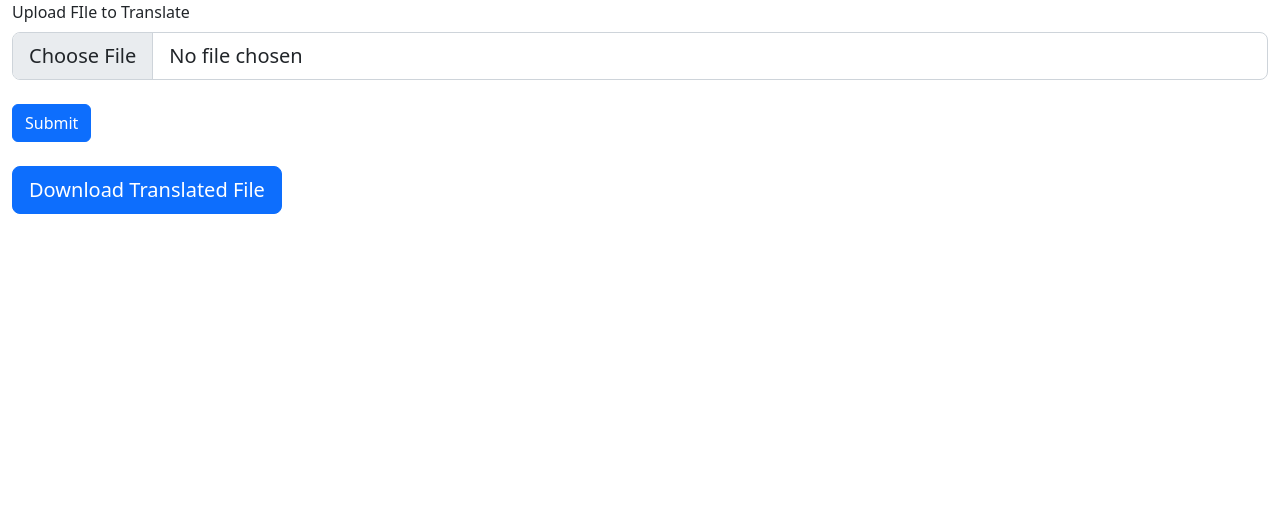
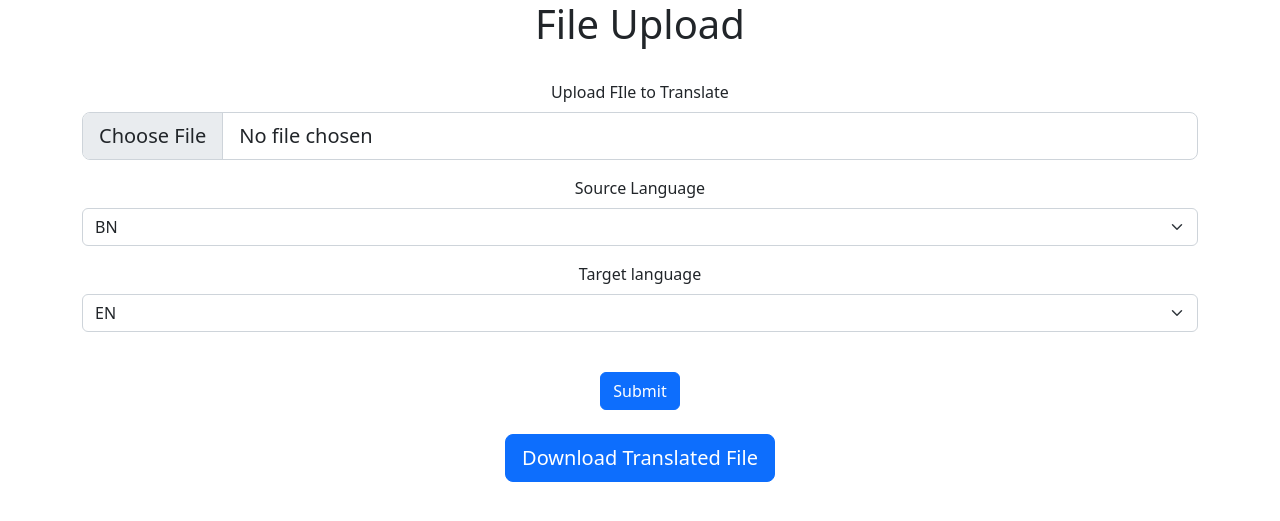
Before and after one commit to shamspias/translatoo, a Django app: page / in a window 1280 px wide. Shown: the top 521 px of the page. Run offline with Django 4.2, Linux system fonts and the light colour scheme.

Commit message:
fixed template

```diff
--- a/templates/translate_files.html
+++ b/templates/translate_files.html
@@ -7,20 +7,42 @@
 
 {% block body %}
     <div class="container-fluid">
-
+        <div class="container text-center">
+            <h1>File Upload</h1>
+            <br>
+            <div class="row">
                 <form method="POST" enctype="multipart/form-data">
                     {% csrf_token %}
-                <div>
+                    <div class="mb-3">
                         <label for="formFileLg" class="form-label">Upload FIle to Translate</label>
                         <input name="my_file" class="form-control form-control-lg" id="formFileLg" type="file">
+                    </div>
+
+                    <div class="mb-3">
+                        <label for="source_language" class="form-label">Source Language</label>
+                        <select id="source_language" name="source_language" class="form-select">
+                            <option>BN</option>
+                            <option>EN</option>
+                        </select>
+                    </div>
+
+                    <div class="mb-3">
+                        <label for="destination_language" class="form-label">Target language</label>
+                        <select id="destination_language" name="destination_language" class="form-select">
+                            <option>EN</option>
+                            <option>BN</option>
+                        </select>
                     </div>
                     <br>
                     <button type="submit" class="btn btn-primary">Submit</button>
                 </form>
 
+
+            </div>
             <br>
             <a href="#" class="btn btn-primary btn-lg" role="button" aria-disabled="false">Download Translated
                 File</a>
         </div>
+    </div>
 
 {% endblock %}
```
Lines whose indentation alone changed are shown as unchanged.
